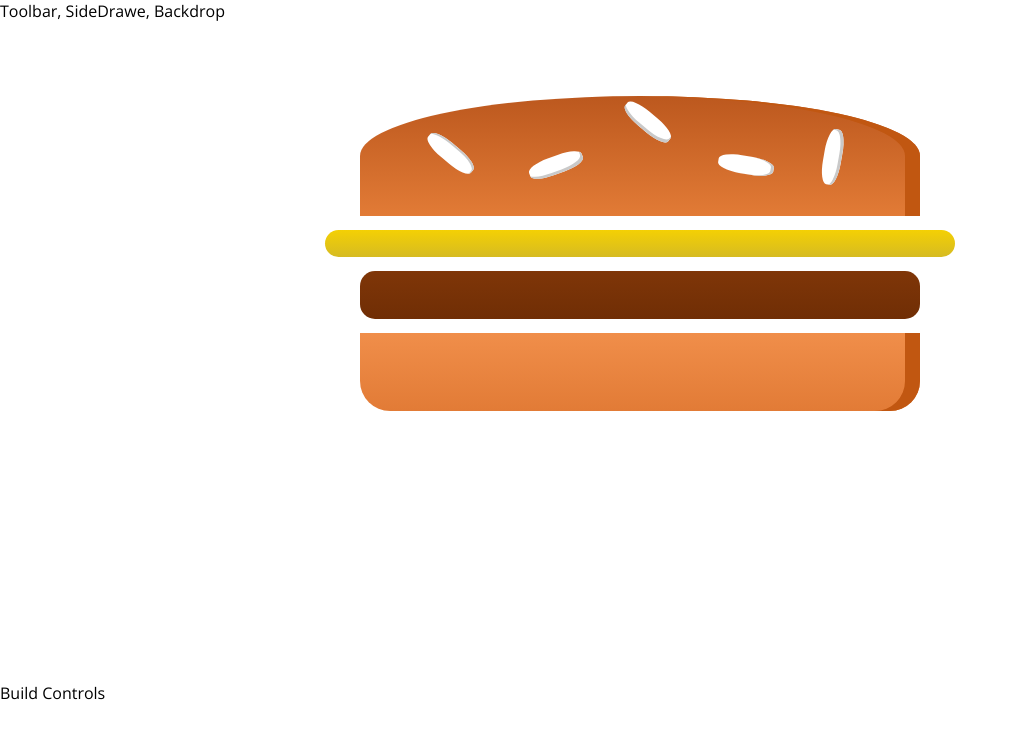
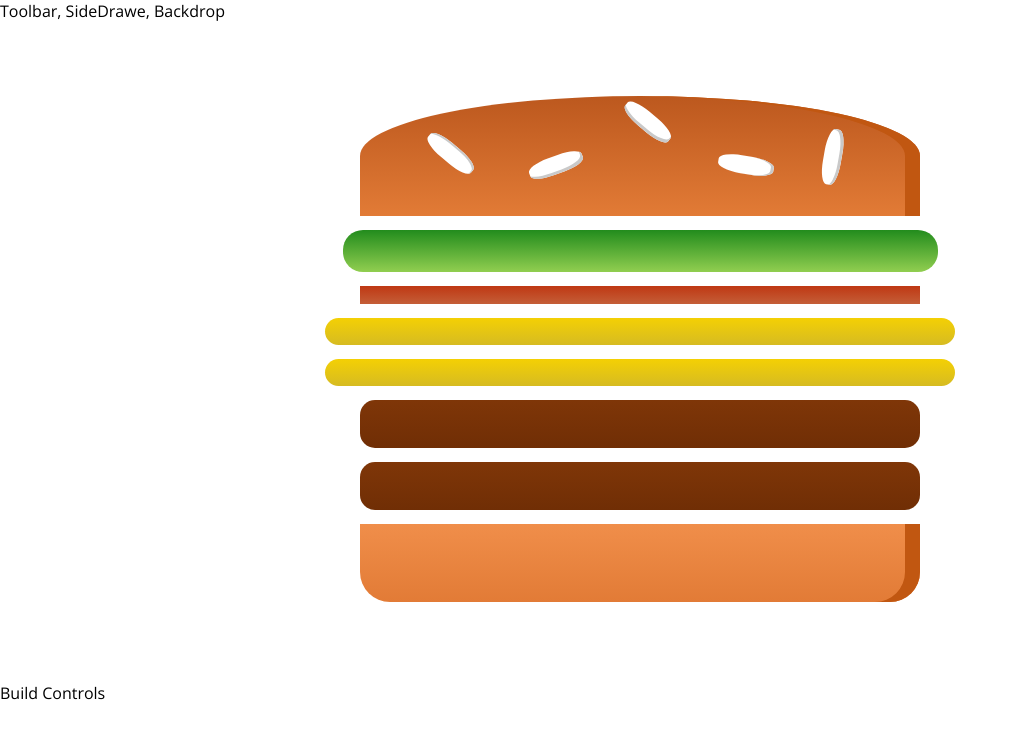
Before and after one commit to salehrezq/react-complete-guide-maximilian-burger-builder, a React (Create React App) app: page / in a window 1280 px wide. Shown: the top 738 px of the page, without its empty margins (0-1018 px from the left). Built offline with nearby package versions, Linux system fonts and the light colour scheme.

Commit message:
Outputting BurgerIngredient dynamically
Lesson:
08. A Real App The Burger Builder (Basic Version)\
13. Outputting Burger Ingredients Dynamically

```diff
--- a/src/components/Burger/Burger.js
+++ b/src/components/Burger/Burger.js
@@ -4,11 +4,14 @@ import BurgerIngredient from './BurgerIngredient/BurgerIngredient';
 
 const Burger = props => {
 
+   const transformedIngredients = Object.keys(props.ingredients)
+      .map(ingKey => [...Array(props.ingredients[ingKey])]
+         .map((_, index) => <BurgerIngredient key={ingKey+index} type={ingKey}/>));
+
    return (
       <div className={classes.Burger}>
          <BurgerIngredient type="bread-top"/>
-         <BurgerIngredient type="cheese"/>
-         <BurgerIngredient type="meat"/>
+         {transformedIngredients}
          <BurgerIngredient type="bread-bottom"/>
       </div>
    );
--- a/src/containers/BurgerBuilder/BurgerBuilder.js
+++ b/src/containers/BurgerBuilder/BurgerBuilder.js
@@ -4,10 +4,19 @@ import Burger from '../../components/Burger/Burger';
 
 class BurgerBuilder extends Component {
 
+   state = {
+      ingredients: {
+         salad: 1,
+         bacon: 1,
+         cheese: 2,
+         meat: 2,
+      }
+   }
+
    render() {
       return (
          <Auxiliary>
-            <Burger />
+            <Burger ingredients={this.state.ingredients}/>
             <div>Build Controls</div>
          </Auxiliary>
       );
```
